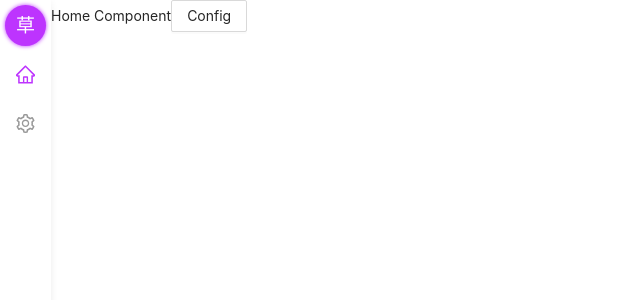
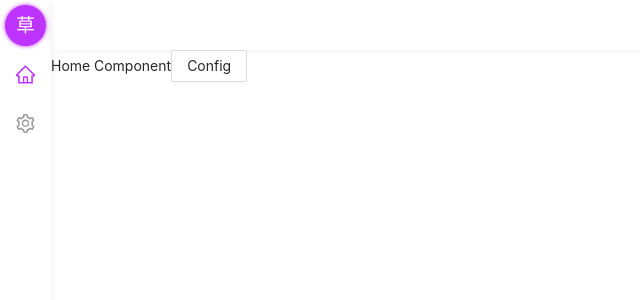
Before and after one commit to caoxiemeihao/gitui, a Vue app: page / in a window 1280 px wide. Shown: the top 300 px of the page, without its empty margins (0-640 px from the left). Built offline with nearby package versions, Linux system fonts and the light colour scheme.

Commit message:
feat: header layout

```diff
--- a/src/components/layout/index.less
+++ b/src/components/layout/index.less
@@ -48,4 +48,18 @@
       }
     }
   }
+
+  .app-main {
+    position: relative;
+  }
+
+  .app-header {
+    height: 50px;
+    box-shadow: 0 0 10px -4px #cfcfcf;
+  }
+
+  .app-content {
+    height: calc(100% - 50px);
+    overflow: auto;
+  }
 }
--- a/src/components/layout/index.tsx
+++ b/src/components/layout/index.tsx
@@ -1,4 +1,4 @@
-import { computed, defineComponent, ref, watch } from 'vue'
+import { defineComponent, ref, watch } from 'vue'
 import { useRoute, useRouter } from 'vue-router'
 import { routes } from '@/router'
 import { classname } from '@/utils'
@@ -34,8 +34,15 @@ export default defineComponent({
           {menus.value}
         </div>
         <div class='app-main flex-fill'>
-          {/* @ts-ignore */}
-          {ctx.slots?.default()}
+          <div class='app-header'>
+            <div class='dev-tool'>
+
+            </div>
+          </div>
+          <div class='app-content'>
+            {/* @ts-ignore */}
+            {ctx.slots?.default()}
+          </div>
         </div>
       </div>
     )
```
